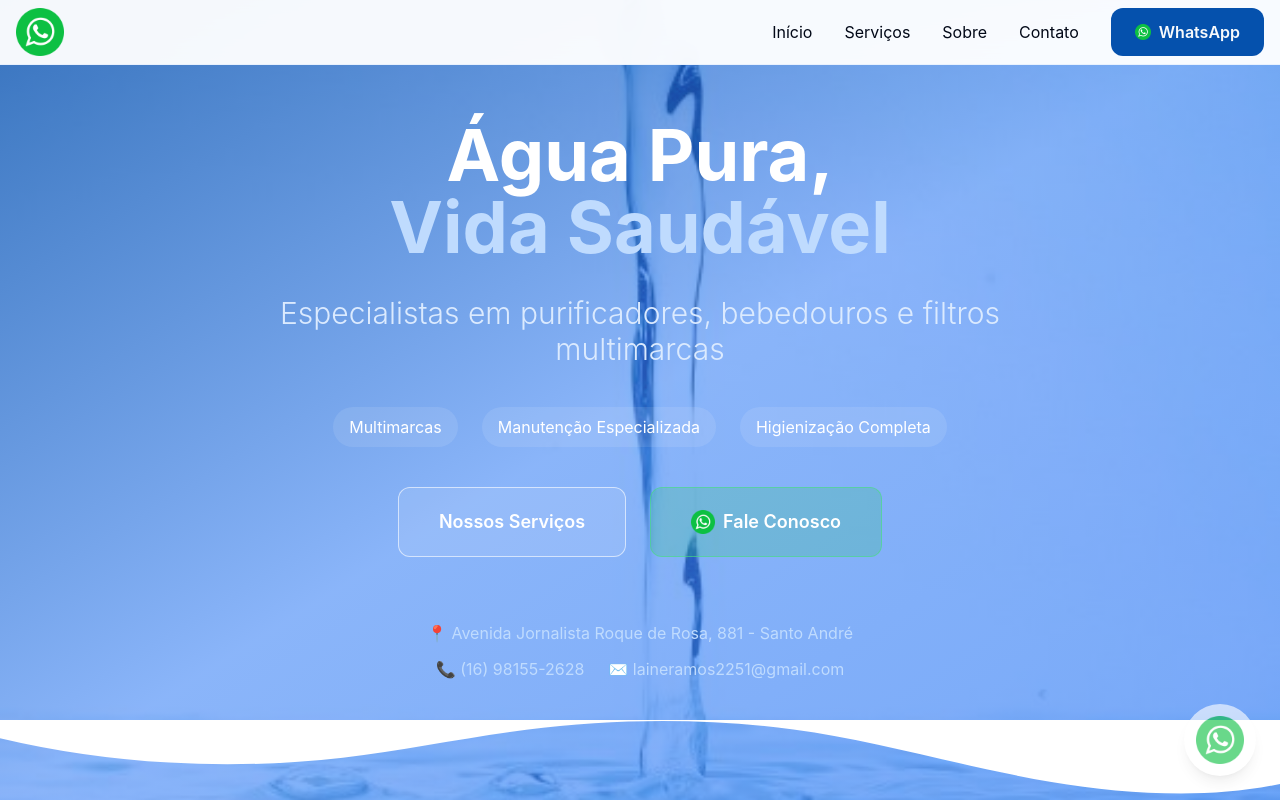
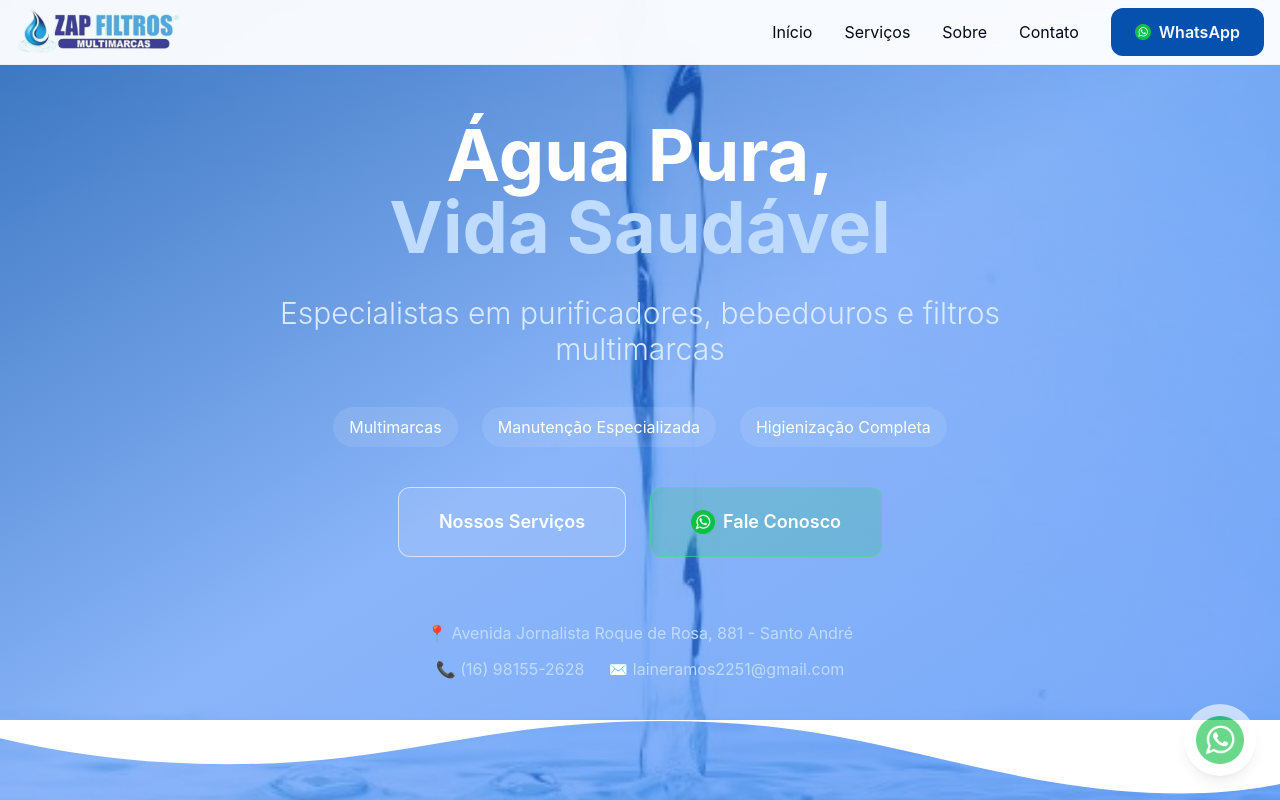
Before and after one commit to DevZipMateus/zap-filters-showcase, a React (Vite) app: page / in a window 1280 px wide. Shown: the top 800 px of the page. Built offline with nearby package versions, Linux system fonts and the light colour scheme.

Commit message:
Update logo
Updated the logo in the header and footer components.

```diff
--- a/src/components/Footer.tsx
+++ b/src/components/Footer.tsx
@@ -13,7 +13,7 @@ const Footer = () => {
           <div className="lg:col-span-2 sm:pr-4">
             <div className="flex items-center mb-3 sm:mb-4">
               <img
-                src="/lovable-uploads/1250d4c5-fe86-426b-825d-4cb14b5de79a.png"
+                src="/lovable-uploads/c33aa6b9-c21e-4795-a9f9-ddddc1d68a38.png"
                 alt="Zap Filtros Multimarcas"
                 className="h-8 w-auto md:h-10"
               />
--- a/src/components/Header.tsx
+++ b/src/components/Header.tsx
@@ -29,7 +29,7 @@ const Header = () => {
           {/* Logo */}
           <div className="flex items-center">
             <img
-              src="/lovable-uploads/1250d4c5-fe86-426b-825d-4cb14b5de79a.png"
+              src="/lovable-uploads/c33aa6b9-c21e-4795-a9f9-ddddc1d68a38.png"
               alt="Zap Filtros Multimarcas"
               className="h-10 w-auto md:h-12"
             />
```
Also changed, not shown: public/lovable-uploads/c33aa6b9-c21e-4795-a9f9-ddddc1d68a38.png (added).
